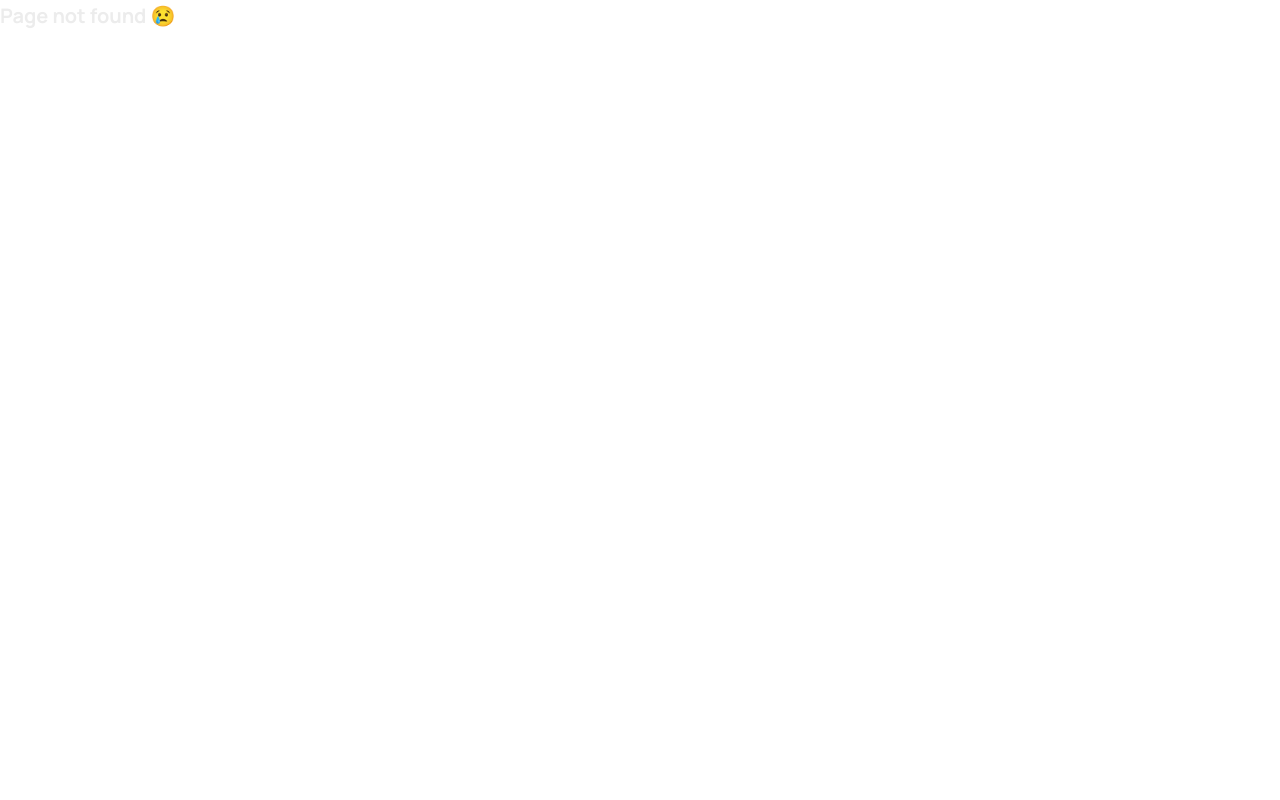
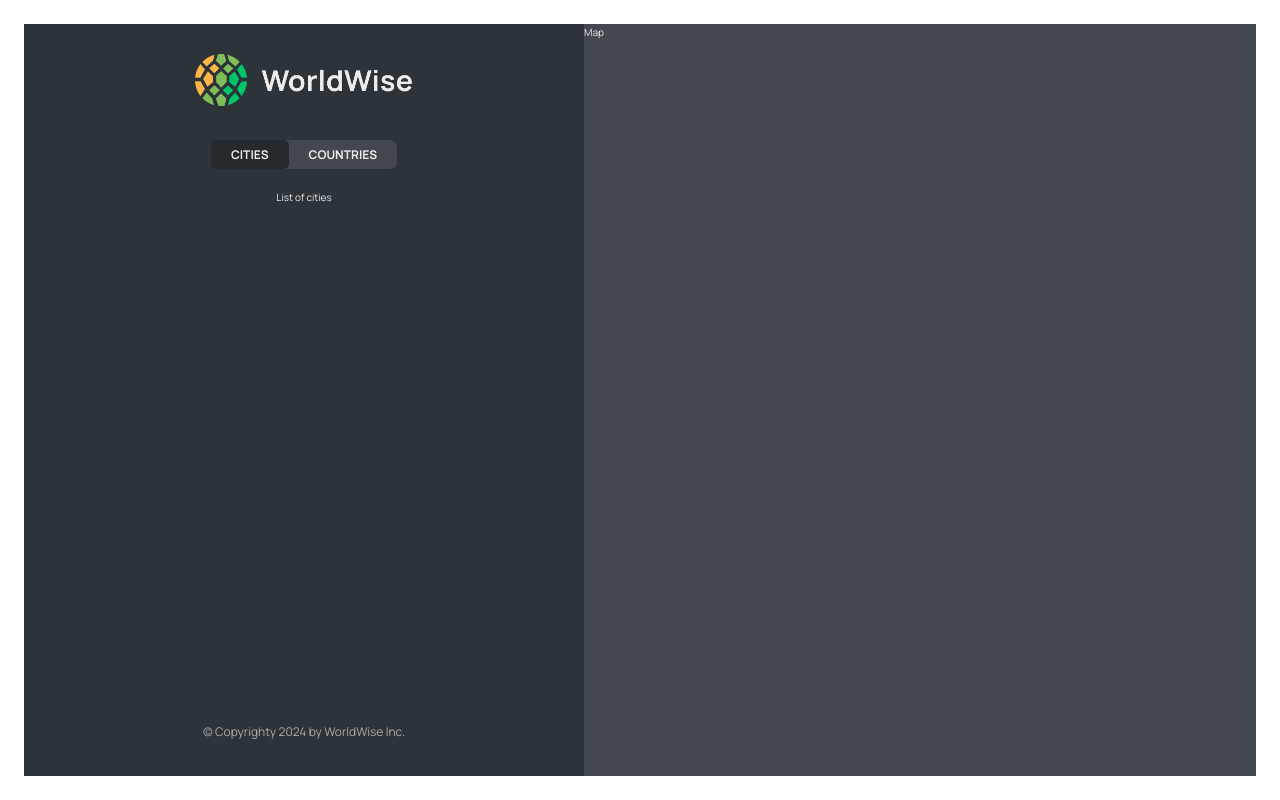
Before and after one commit to akramghaleb/react-worldwise, a React (Vite) app: page /app/cities in a window 1280 px wide. Before the commit this address had no page. Built offline with nearby package versions, Linux system fonts and the light colour scheme.

Commit message:
Nested Routes and Index Route

```diff
--- a/src/App.jsx
+++ b/src/App.jsx
@@ -12,12 +12,17 @@
     <div>
       <BrowserRouter>
         <Routes>
-          <Route path="/" element={<HomePage />} />
+          <Route index element={<HomePage />} />
           <Route path="/about" element={<About />} />
           <Route path="/pricing" element={<Pricing />} />
           <Route path="/product" element={<Product />} />
           <Route path="/login" element={<Login />} />
-          <Route path="app" element={<AppLayout />} />
+          <Route path="app" element={<AppLayout />}>
+            <Route index element={<p>List of cities</p>} />
+            <Route path="cities" element={<p>List of cities</p>} />
+            <Route path="countries" element={<p>Countries</p>} />
+            <Route path="form" element={<p>Form</p>} />
+          </Route>
           <Route path="*" element={<PageNotFound />} />
         </Routes>
       </BrowserRouter>
--- a/src/components/AppNav.jsx
+++ b/src/components/AppNav.jsx
@@ -1,7 +1,19 @@
+import { NavLink } from "react-router-dom";
 import styles from "./AppNav.module.css";
 
 function AppNav() {
-  return <nav className={styles.nav}>App Nav</nav>;
+  return (
+    <nav className={styles.nav}>
+      <ul>
+        <li>
+          <NavLink to="cities">Cities</NavLink>
+        </li>
+        <li>
+          <NavLink to="countries">Countries</NavLink>
+        </li>
+      </ul>
+    </nav>
+  );
 }
 
 export default AppNav;
--- a/src/components/Sidebar.jsx
+++ b/src/components/Sidebar.jsx
@@ -1,3 +1,4 @@
+import { Outlet } from "react-router-dom";
 import AppNav from "./AppNav";
 import Logo from "./Logo";
 import styles from "./Sidebar.module.css";
@@ -7,7 +8,7 @@
       <Logo />
       <AppNav />
 
-      <p>List of cities</p>
+      <Outlet />
       <footer className={styles.footer}>
         <p className={styles.copyright}>
           &copy; Copyrighty {new Date().getFullYear()} by WorldWise Inc.
```
